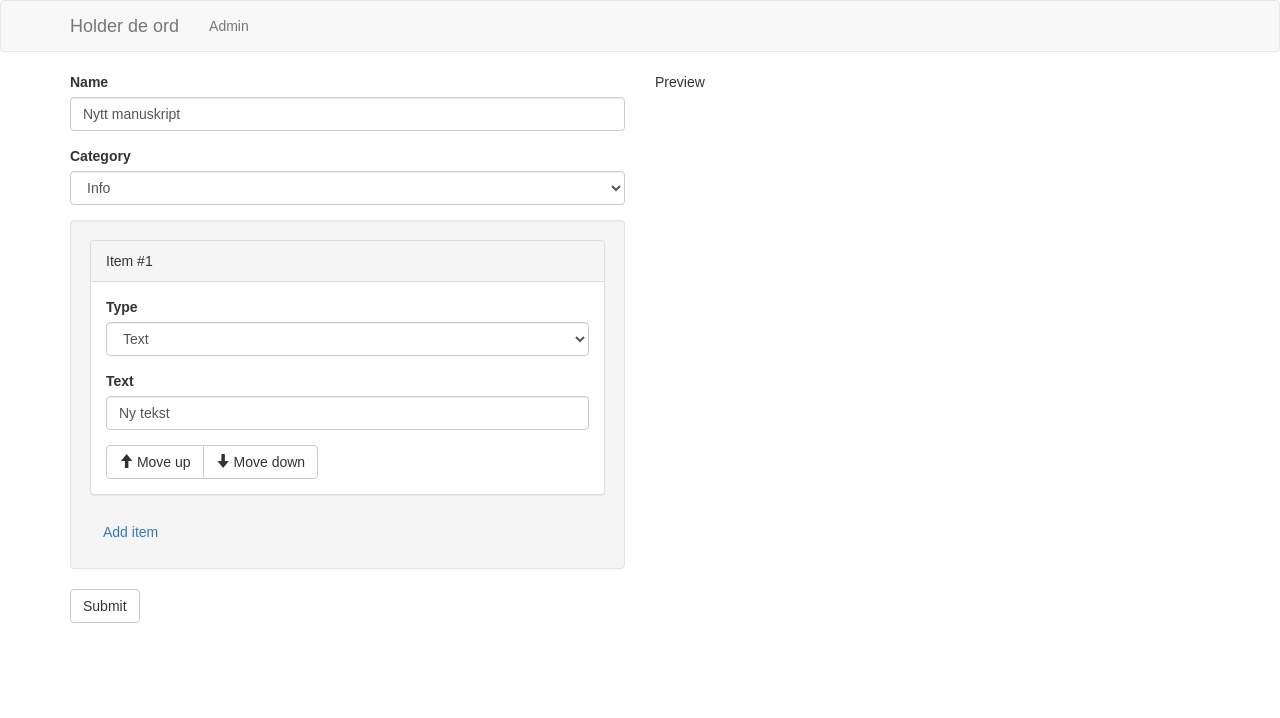
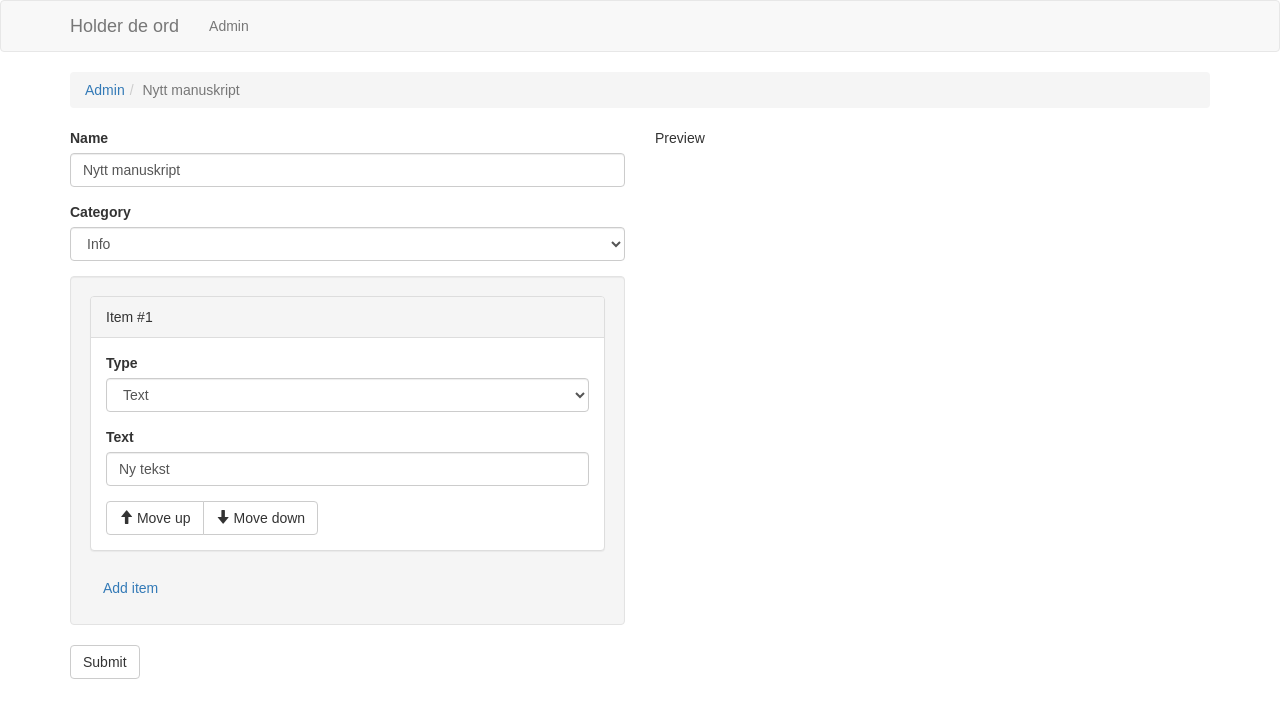
Before and after one commit to holderdeord/hdo-bot-service, a React (Create React App) app in the folder botadmin/static/botadmin/: page /create in a window 1280 px wide. Shown: the top 718 px of the page. Built offline with nearby package versions, Linux system fonts and the light colour scheme.

Commit message:
Rearranged markup a bit

```diff
--- a/botadmin/static/botadmin/src/components/ManuscriptForm.js
+++ b/botadmin/static/botadmin/src/components/ManuscriptForm.js
@@ -1,7 +1,8 @@
 import React from 'react';
 import PropTypes from 'prop-types';
-import { ManuscriptTypeEnum } from "../utils/enums";
-import ManuscriptItemForm from "./ManuscriptItemForm";
+import { ManuscriptItemTypeEnum, ManuscriptTypeEnum } from "../utils/enums";
+import { Link } from "react-router-dom";
+import DeleteManuscriptItemButton from "./DeleteManuscriptItemButton";
 
 const ManuscriptForm = ({
                           manuscript,
@@ -12,6 +13,13 @@ const ManuscriptForm = ({
                           onSubmit
                         }) => {
   return (
+    <div>
+      <ol className="breadcrumb">
+        <li>
+          <Link to="/">Admin</Link>
+        </li>
+        <li className="active">{manuscript.name}</li>
+      </ol>
       <div className="row">
         <div className="col-md-6">
           <form onSubmit={event => onSubmit(event, manuscript)}>
@@ -32,12 +40,41 @@ const ManuscriptForm = ({
               </select>
             </div>
             <div className="well">
-            {manuscript.items.map(item => (
-              <ManuscriptItemForm key={item.order}
-                                  item={item}
-                                  manuscript={manuscript}
-                                  changeManuscriptItemProperty={changeManuscriptItemProperty}
-                                  deleteManuscriptItem={deleteManuscriptItem}/>
+              {manuscript.items.map(({ order, text, type }) => (
+                <div key={order} className="panel panel-default">
+                  <div className="panel-heading">
+                    Item #{order}
+                  </div>
+                  <div className="panel-body">
+                    <div className="form-group">
+                      <label htmlFor={`itemType-${order}`}>Type</label>
+                      <select className="form-control" id={`itemType-${order}`} name="itemType"
+                              value={type}
+                              onChange={(event) => changeManuscriptItemProperty(event, order, 'type')}>
+                        {Object.keys(ManuscriptItemTypeEnum).map(key => (
+                          <option key={`${manuscript.id}-${order}-${key}`}
+                                  value={ManuscriptItemTypeEnum[ key ].key}>{ManuscriptItemTypeEnum[ key ].text}</option>
+                        ))}
+                      </select>
+                    </div>
+                    <div className="form-group">
+                      <label htmlFor={`itemText-${order}`}>Text</label>
+                      <input className="form-control" type="text" id={`itemText-${order}`} name="itemText"
+                             value={text}
+                             onChange={(event) => changeManuscriptItemProperty(event, order, 'text')}/>
+                    </div>
+                    <div className="btn-group" role="group">
+                      <button type="button" className="btn btn-default">
+                        <span className="glyphicon glyphicon-arrow-up"/> Move up
+                      </button>
+                      <button type="button" className="btn btn-default">
+                        <span className="glyphicon glyphicon-arrow-down"/> Move down
+                      </button>
+                      <DeleteManuscriptItemButton manuscript={manuscript}
+                                                  onClick={() => deleteManuscriptItem(order)}/>
+                    </div>
+                  </div>
+                </div>
               ))}
               <button className="btn btn-link" type="button"
                       onClick={() => addManuscriptItem()}>
@@ -48,6 +85,7 @@ const ManuscriptForm = ({
           </form>
         </div>
         <div className="col-md-6">Preview</div>
+      </div>
     </div>
   );
 };
--- a/botadmin/static/botadmin/src/components/ManuscriptItemForm.js
+++ /dev/null
@@ -1,45 +0,0 @@
-import React from 'react';
-import { ManuscriptItemTypeEnum } from "../utils/enums";
-import DeleteManuscriptItemButton from "./DeleteManuscriptItemButton";
-
-const ManuscriptItemForm = ({ item, manuscript, changeManuscriptItemProperty, deleteManuscriptItem }) => {
-  const { order, text, type } = item;
-  return (
-    <div key={order} className="panel panel-default">
-      <div className="panel-heading">
-        Item #{order}
-      </div>
-      <div className="panel-body">
-        <div className="form-group">
-          <label htmlFor={`itemType-${order}`}>Type</label>
-          <select className="form-control" id={`itemType-${order}`} name="itemType"
-                  value={type}
-                  onChange={(event) => changeManuscriptItemProperty(event, order, 'type')}>
-            {Object.keys(ManuscriptItemTypeEnum).map(key => (
-              <option key={`${manuscript.id}-${order}-${key}`}
-                      value={ManuscriptItemTypeEnum[ key ].key}>{ManuscriptItemTypeEnum[ key ].text}</option>
-            ))}
-          </select>
-        </div>
-        <div className="form-group">
-          <label htmlFor={`itemText-${order}`}>Text</label>
-          <input className="form-control" type="text" id={`itemText-${order}`} name="itemText"
-                 value={text}
-                 onChange={(event) => changeManuscriptItemProperty(event, order, 'text')}/>
-        </div>
-        <div className="btn-group" role="group">
-          <button type="button" className="btn btn-default">
-            <span className="glyphicon glyphicon-arrow-up"/> Move up
-          </button>
-          <button type="button" className="btn btn-default">
-            <span className="glyphicon glyphicon-arrow-down"/> Move down
-          </button>
-          <DeleteManuscriptItemButton manuscript={manuscript}
-                                      onClick={() => deleteManuscriptItem(order)}/>
-        </div>
-      </div>
-    </div>
-  );
-};
-
-export default ManuscriptItemForm;
```
Lines whose indentation alone changed are shown as unchanged.
